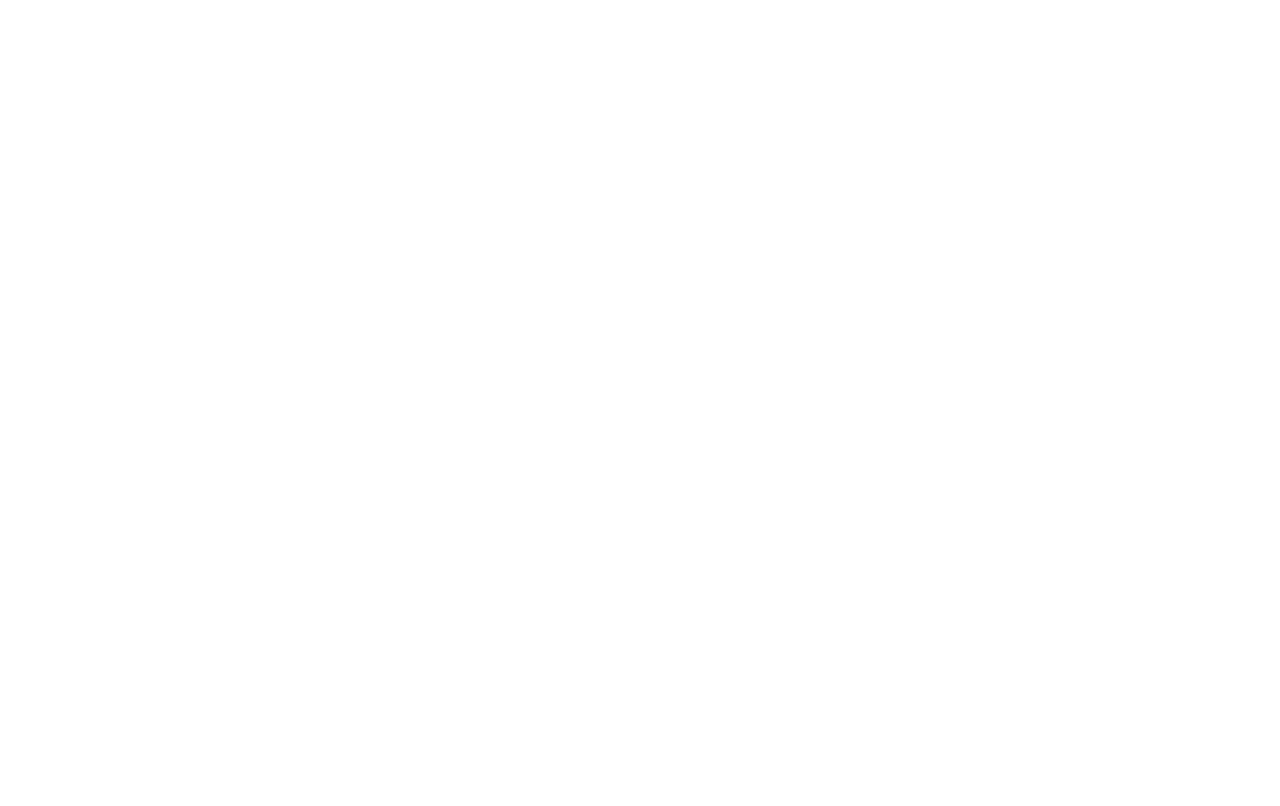
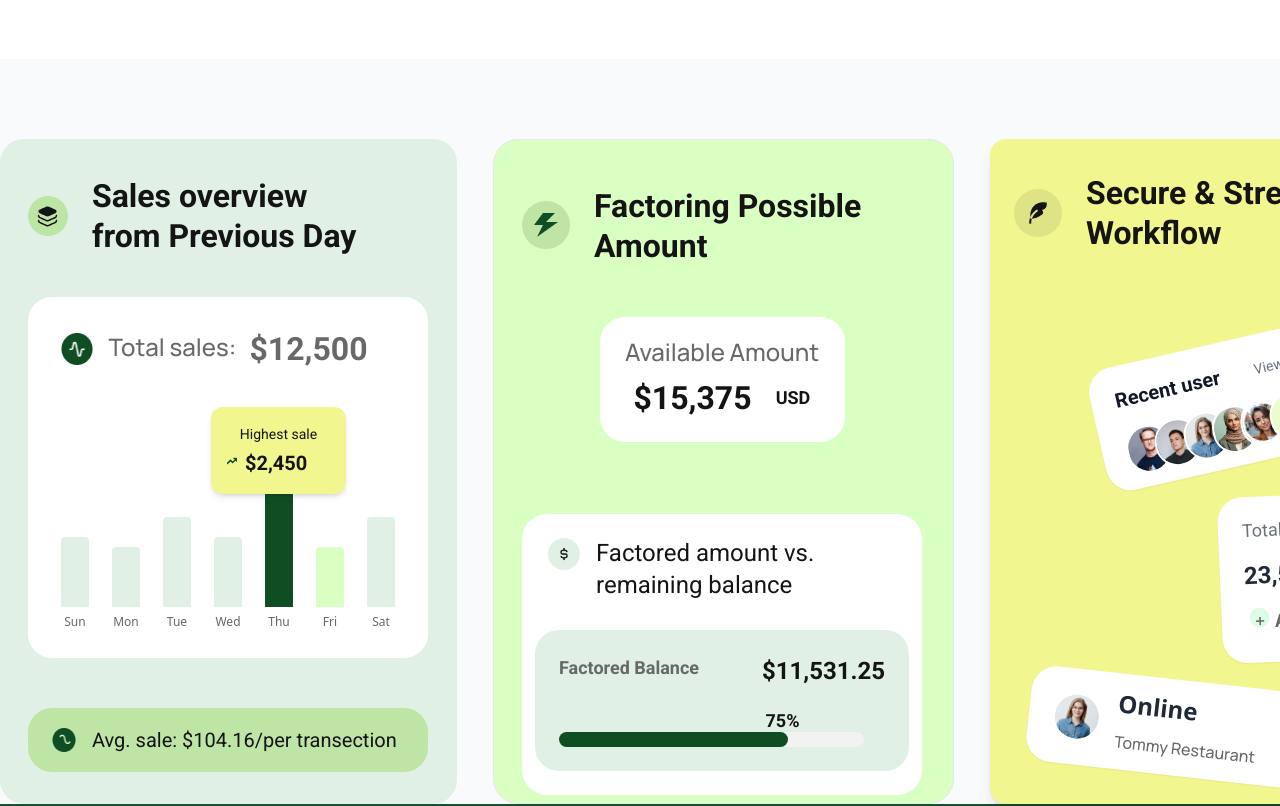
Before and after one commit to himadribhowmick/facto-redesign, a React app: page / in a window 1280 px wide. Shown: the part 800-1606 px from the top of the page. Before the commit the page ends 840 px from the top, so only its background shows below. Built offline with nearby package versions, Linux system fonts and the light colour scheme; the HTML template or start-up script is replaced by a standard one.

Commit message:
casa two card done

```diff
--- a/src/App.tsx
+++ b/src/App.tsx
@@ -1,30 +1,32 @@
-import Header from './components/Header';
-import Hero from './components/Hero';
-import TrustedBy from './components/TrustedBy';
-// import Dashboard from './components/Dashboard';
+import Header from "./components/Header";
+import Hero from "./components/Hero";
+import TrustedBy from "./components/TrustedBy";
+import Dashboard from "./components/Dashboard";
 // import Features from './components/Features';
-// import AboutCasa from "./components/AboutCasa";
-// import HowItWorks from "./components/HowItWorks";
-// import WhyCasa from "./components/WhyCasa";
-// import CustomerReviews from "./components/CustomerReviews";
-// import PricingSection from "./components/PricingSection";
-
-
+import AboutCasa from "./components/AboutCasa";
+import HowItWorks from "./components/HowItWorks";
+import WhyCasa from "./components/WhyCasa";
+import CustomerReviews from "./components/CustomerReviews";
+import PricingSection from "./components/PricingSection";
+// import TotalSales from "./components/TotalSales";
 
 function App() {
   return (
     <div className="min-h-screen bg-white">
-
       <Header />
       <Hero />
+      <div className=" pt-80">
+        <Dashboard />
+      </div>
       <TrustedBy />
-      {/* <Dashboard/> */}
       {/* <Features /> */}
-      {/* <AboutCasa /> */}
-      {/* <HowItWorks />
+      <AboutCasa />
+      <HowItWorks />
       <WhyCasa />
       <CustomerReviews />
-      <PricingSection /> */}
+      <PricingSection />
+
+      {/* <TotalSales /> */}
     </div>
   );
 }
--- a/src/components/Dashboard.tsx
+++ b/src/components/Dashboard.tsx
@@ -25,31 +25,41 @@
   ];
 
   return (
-    <div className="flex justify-center py-6 bg-[#F9FAFB]">
+    <div className="">
       {/* Container */}
-      <div className="flex flex-col lg:flex-row gap-10 lg:gap-[36px] w-full max-w-[1440px] justify-center ">
+      <div className="w-[1440px] h-[665x] opacity-100  gap-[141px] pt-20 bg-[#F9FAFB] flex flex-col align-middle justify-center lg:flex-row lg:gap-[36px] max-w-[1440px] ">
         {/* Card 1 */}
-        <div className="bg-[#E0F0E5] h-[665px] w-full sm:w-[500px] lg:w-[457px] py-10 px-6 rounded-lg border border-gray-200 flex justify-center">
-          <div className="w-full flex flex-col gap-6">
-            <h2 className="flex items-center gap-[24px] w-full font-[roboto] font-semibold text-[32px] leading-[40px] text-gray-800">
-              <img src={sales} alt="sales-icon" className="w-[40px] h-[40px]" />
+
+          <div className="w-[457px] h-[665px] opacity-100 p-[46px_28px] flex flex-col align-middle justify-between  gap-2 rounded-[24px]  bg-[#E0F0E5] ">
+            <div className="w-[401px] h-[587px] opacity-100 flex flex-col gap-[50px]">
+            <div className="w-[401px] h-[62px] opacity-100 flex items-center gap-[24px] bg-[#E0F0E5]">
+
+            <h2 className="flex items-center w-[334px] h-[62px] opacity-100 font-roboto font-semibold text-[32px] leading-[40px] align-middle text-[#141414] gap-6">
+              <img src={sales} alt="sales-icon" className=" w-[40px] h-[40px]" />
               Sales overview from Previous Day
             </h2>
 
+            </div>
+
             {/* Sales Stats */}
-            <div className="relative bg-white w-full h-[361px] rounded-[16px] p-[24px] shadow-sm border border-gray-200 mt-12">
-              <div className="flex items-center gap-[6px] absolute top-[32px] left-[32px]">
+
+            <div className="w-[400px] h-[475px] opacity-100 flex flex-col  items-center justify-center gap-[50px] relative      ">
+              <div className="w-[400px] h-[361px] opacity-100 rounded-[24px] bg-[#FFFFFF] flex align-middle">
+              <div className="flex gap-4 items-center  w-[308px] h-[40px] opacity-100 absolute top-[32px] left-[32.5px] ">
                 <img src={total} alt="total sales" className="w-[32px] h-[32px]" />
-                <span className="font-manrope font-medium text-[24px] leading-[36px] text-[#686868]">
+                <span className="w-[260px] h-[40px] opacity-100 flex gap-2">
+                <span className="w-[133px] h-[22px] opacity-100 font-manrope font-medium text-[24px] leading-[36px] align-middle text-[#686868]">
                   Total sales:
                 </span>
-                <span className="font-[roboto] font-bold text-[32px] leading-[40px] text-[#686868]">
+                <span className="w-[119px] h-[40px] opacity-100 font-roboto font-bold text-[32px] leading-[40px] align-middle text-[#686868]">
                   $12,500
+                </span>
                 </span>
               </div>
 
               {/* Bar Chart */}
-              <div className="absolute top-[137px] left-[32px] w-[334px] h-[179px] flex justify-between items-end gap-[8px]">
+              <div className="absolute left-[33px] top-[102px] flex justify-between  items-end gap-[8px] w-[334px] h-[232px] opacity-100 ">
+
                 {barChartData.map(({ day, value, color }) => {
                   const isHighest = value === Math.max(...barChartData.map((d) => d.value));
                   return (
@@ -73,74 +83,85 @@
                     </div>
                   );
                 })}
+
               </div>
               </div>
 
+
             {/* Avg Sale */}
-            <div className="mt-[50px] flex items-center gap-[8px] w-full h-[64px] rounded-[24px] p-[16px_24px] bg-[#BFE5A6] opacity-100">
-              <div className="flex items-center w-full gap-[16px]">
+            <div className=" flex items-center w-[400px] h-[64px] opacity-100 pt-4 pr-6 pb-4 pl-6 gap-2 rounded-[24px] bg-[#BFE5A6] ">
+              <div className="flex items-center w-[355px] h-[32px] opacity-100 gap-4">
                 <img src={as} alt="average sale icon" className="w-[24px] h-[24px]" />
-                <p className="w-full font-roboto font-normal text-[20px] leading-[32px] text-[#141414]">
-                  Avg. sale: $104.16 / per transaction
+                <p className="w-[315px] h-[32px] opacity-100 font-roboto font-normal text-[20px] leading-[32px] align-middle text-[#141414]">
+                  Avg. sale: $104.16/per transection
                 </p>
               </div>
+            </div>
+
           </div>
           </div>
           </div>
 
+
         {/* Card 2 */}
-        <div className="bg-[#DAFFC2] h-[665px] w-full sm:w-[500px] lg:w-[466px] py-10 px-6 rounded-lg border border-gray-200 flex flex-col justify-between">
-          <div>
-            <h2 className="flex items-center gap-[24px] w-full h-[77px] opacity-100">
+        {/* Factoring Possible Amount */}
+        <div className=" sm:w-[500px] lg:w-[466px] border border-gray-200 flex flex-col justify-between w-[456px] h-[665px] opacity-100 pt-[46px] pr-[28px] pb-[46px] pl-[28px] gap-[54px] rounded-[25px] bg-[#DAFFC2]">
+            <h2 className="flex items-center align-middle justify-between w-[388px] h-[77px] opacity-100  gap-[24px]">
               <img src={factoring} alt="factoring" className="w-[48px] h-[48px]" />
-              <span className="w-full font-[roboto] font-semibold text-[32px] leading-[40px] text-[#141414]">
+              <span className="w-[316px] h-[77px] opacity-100 font-roboto font-semibold text-[32px] leading-[40px] text-[#141414]">
                 Factoring Possible Amount
               </span>
             </h2>
 
-            <div className="mt-[54px] flex flex-col items-center w-full max-w-[245px] h-[125px] p-[24px] gap-[16px] bg-white rounded-[25px] shadow-lg mx-auto">
-              <span className="w-full font-manrope font-normal text-[24px] leading-[36px] text-center text-[#686868] flex items-center justify-center">
+            {/* Available Amount & Factored amount vs. remaining */}
+            <div className="w-[400px] h-[442px] opacity-100 flex flex-col items-center  gap-[36px] ">
+            <div className=" items-center max-w-[245px] w-[245px] h-[125px] opacity-100 flex flex-col gap-[16px] rounded-[25px] p-[24px] bg-[#FFFFFF]">
+              <span className="flex items-center justify-center w-[197px] h-[21px] opacity-100 font-manrope font-normal text-[24px] leading-[36px] text-center align-middle text-[#686868]">
                 Available Amount
               </span>
-              <div className="flex flex-row justify-center items-center w-full gap-[24px]">
-                <span className="font-[roboto] font-semibold text-[32px] leading-[40px] text-[#141414] flex items-center justify-center">
+              <div className="flex flex-row justify-center items-center w-[197px] h-[40px] opacity-100 gap-[24px]">
+                <span className=" flex items-center justify-center w-[118px] h-[40px] opacity-100 font-roboto font-semibold text-[32px] leading-[40px] align-middle text-[#141414]">
                   $15,375
                 </span>
-                <span className="font-[roboto] font-semibold text-[18px] leading-[30px] text-[#141414] flex items-center justify-center">
+                <span className=" flex items-center justify-center w-[35px] h-[19px] opacity-100 font-roboto font-semibold text-[18px] leading-[30px] align-middle text-[#141414]">
                   USD
                 </span>
               </div>
             </div>
 
             {/* Factored Amount */}
-            <div className="mt-[36px] flex flex-col items-center w-full max-w-[400px] h-[281px] p-[24px] gap-[30px] bg-white rounded-[25px] shadow-lg mx-auto">
-              <div className="flex flex-row items-start gap-[16px] w-full">
+            <div className="mt-[36px] items-center max-w-[400px] w-[400px] h-[281px] opacity-100 flex flex-col gap-[30px] rounded-[25px] p-[24px] bg-[#FFFFFF]">
+              <div className="flex flex-row items-start w-[348px] h-[62px] opacity-100 gap-4">
                 <div className="relative w-[32px] h-[32px] rounded-full bg-[#E0F0E5] flex items-center justify-center">
                   <img src={dollar} alt="dollar icon" className="w-[21.33px] h-[21.33px]" />
                 </div>
-                <p className="font-[roboto] font-medium text-[24px] leading-[32px] text-[#141414] flex items-center">
-                  Factored amount vs. remaining
+                <p className="flex items-center w-[300px] h-[62px] opacity-100 font-roboto font-medium text-[24px] leading-[32px] align-middle text-[#141414]">
+                  Factored amount vs. remaining balance
                 </p>
               </div>
 
-              <div className="flex flex-col items-start w-full max-w-[374px] h-[141px] p-[24px] gap-[64px] bg-[#E0F0E5] rounded-[24px]">
-                <div className="flex justify-between w-full">
-                  <p className="font-[roboto] font-semibold text-[20px] leading-[28px] text-[#686868]">
+              <div className=" w-[374px] h-[141px] opacity-100 flex flex-col gap-[64px] rounded-[24px] p-[24px] bg-[#E0F0E5]">
+
+                <div className="flex justify-between w-[326px] h-[14px] gap-12">
+                  <p className=" text-[20px] opacity-100 gap-[48px] rounded-[24px] w-[154px] h-[28px] font-['Roboto'] font-semibold text-lg leading-[28px] text-[#686868] text-left">
                     Factored Balance
                   </p>
-                  <p className="font-[roboto] font-bold text-[24px] leading-[34px] text-[#141414]">
+                  <p className="text-[24px] w-[124px] h-[34px] font-['Roboto'] font-bold text-2xl leading-[34px] text-[#141414] text-right ">
                     $11,531.25
                   </p>
                 </div>
-                <div className="relative w-full max-w-[305px] h-[15px] bg-[#F2F2F2] rounded-[25px]">
-                  <div className="absolute left-0 top-0 h-[15px] bg-[#0F4E23] rounded-[25px] " style={{ width: "75%" }}></div>
-                  <span className="absolute top-[-26px] left-[206.5px] font-[roboto] font-semibold text-[18px] leading-[30px] text-[#141414] ">
+
+                <div className="relative w-[305px] h-[15px]  rounded-[25px] bg-[#F2F2F2] opacity-100">
+                  <div className="absolute left-0 top-0 w-[234px] h-[15px] rounded-[25px] bg-[#0F4E23] opacity-100" style={{ width: "75%" }}></div>
+                  <span className="absolute top-[-26px] left-[206.5px] text-[18px] leading-[30px] w-[34px] h-[21px] font-['Roboto'] font-semibold text-lg text-[#141414] align-middle ">
                     75%
                   </span>
                 </div>
+
               </div>
             </div>
             </div>
+
         </div>
 
         {/* Card 3 */}
--- /dev/null
+++ b/src/components/TotalSales.tsx
@@ -0,0 +1,62 @@
+import total from "../assets/total-sales.png";
+import trending from "../assets/trending-up.svg";
+const TotalSales = () => {
+
+
+  const barChartData = [
+    { day: "Sun", value: 70, color: "bg-[#E0F0E5]" },
+    { day: "Mon", value: 60, color: "bg-[#E0F0E5]" },
+    { day: "Tue", value: 90, color: "bg-[#E0F0E5]" },
+    { day: "Wed", value: 70, color: "bg-[#E0F0E5]" },
+    { day: "Thu", value: 130, color: "bg-[#0F4E23]" },
+    { day: "Fri", value: 60, color: "bg-[#DAFFC2]" },
+    { day: "Sat", value: 90, color: "bg-[#E0F0E5]" },
+  ];
+
+return (
+<div className="w-[400px] h-[361px] opacity-100 rounded-[24px] bg-[#FFFFFF] flex align-middle">
+              <div className="flex gap-4 items-center  w-[308px] h-[40px] opacity-100 absolute top-[32px] left-[32.5px] ">
+                <img src={total} alt="total sales" className="w-[32px] h-[32px]" />
+                <span className="w-[260px] h-[40px] opacity-100 flex gap-2">
+                <span className="w-[133px] h-[22px] opacity-100 font-manrope font-medium text-[24px] leading-[36px] align-middle text-[#686868]">
+                  Total sales:
+                </span>
+                <span className="w-[119px] h-[40px] opacity-100 font-roboto font-bold text-[32px] leading-[40px] align-middle text-[#686868]">
+                  $12,500
+                </span>
+                </span>
+              </div>
+
+              {/* Bar Chart */}
+              <div className="absolute left-[33px] top-[102px] flex justify-between  items-end gap-[8px] w-[334px] h-[232px] opacity-100 ">
+
+                {barChartData.map(({ day, value, color }) => {
+                  const isHighest = value === Math.max(...barChartData.map((d) => d.value));
+                  return (
+                    <div key={day} className="flex flex-col items-center justify-end relative w-[28px]">
+                      {isHighest && (
+                        <div
+                          className="absolute bg-[#F1F68E] rounded-[12px] shadow-md flex flex-col items-center justify-center text-[#141414] font-[roboto] font-medium"
+                          style={{ width: "135px", height: "87px", top: "-70px", left: "-54px" }}
+                        >
+                          <p className="text-[14px] font-normal leading-[20px]">Highest sale</p>
+
+                          <div className=" flex items-center w-[103px] h-[34px] gap-2">
+                          <img src={trending} alt="total sales" className="w-[10px] h-[10px] top-[10px] left-[5px] opacity-100" />
+                          <p className="text-[20px] font-bold leading-[28px] mt-[4px]">$2,450</p>
+                          </div>
+
+                        </div>
+                      )}
+                      <div className={`rounded-t-[4px] ${color} w-full`} style={{ height: `${value}px` }}></div>
+                      <span className="text-[12px] mt-[6px] text-[#666]">{day}</span>
+                    </div>
+                  );
+                })}
+
+              </div>
+              </div>
+  );
+};
+
+export default TotalSales;
```
Lines whose indentation alone changed are shown as unchanged.
